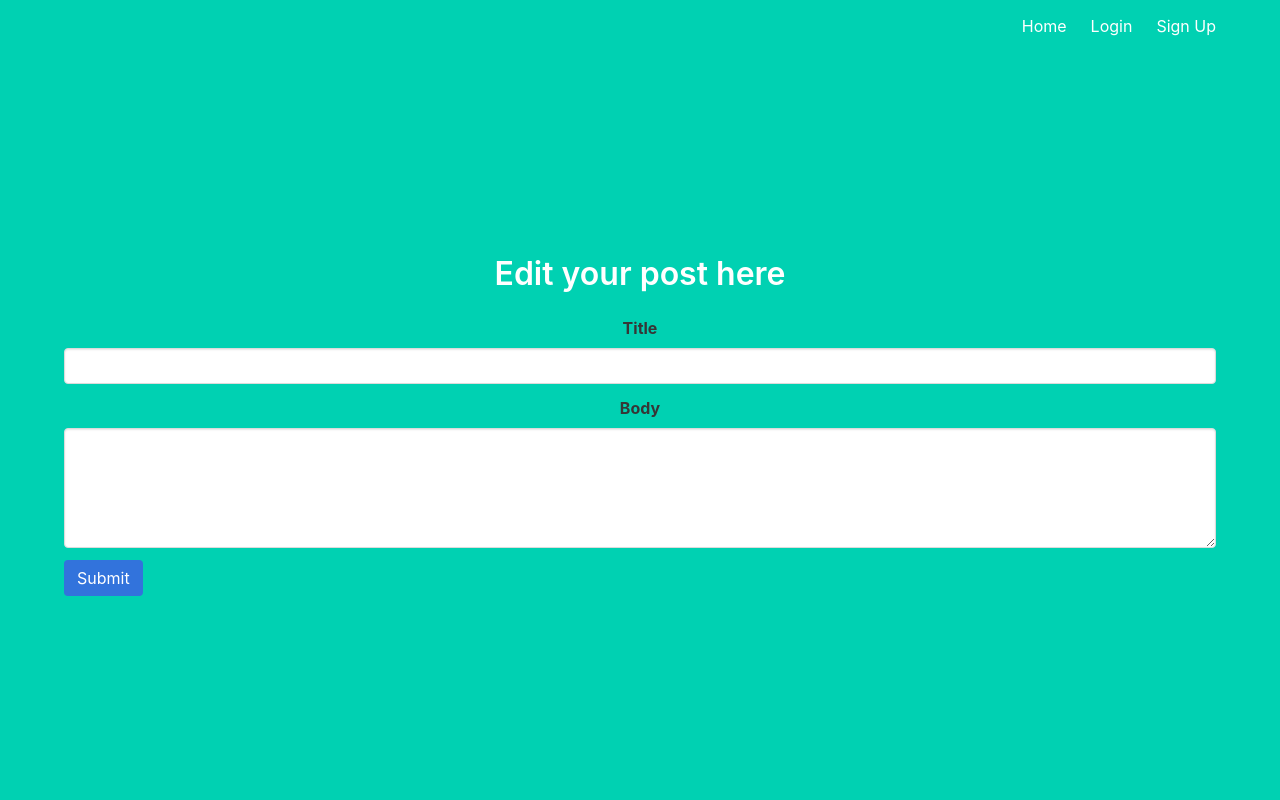
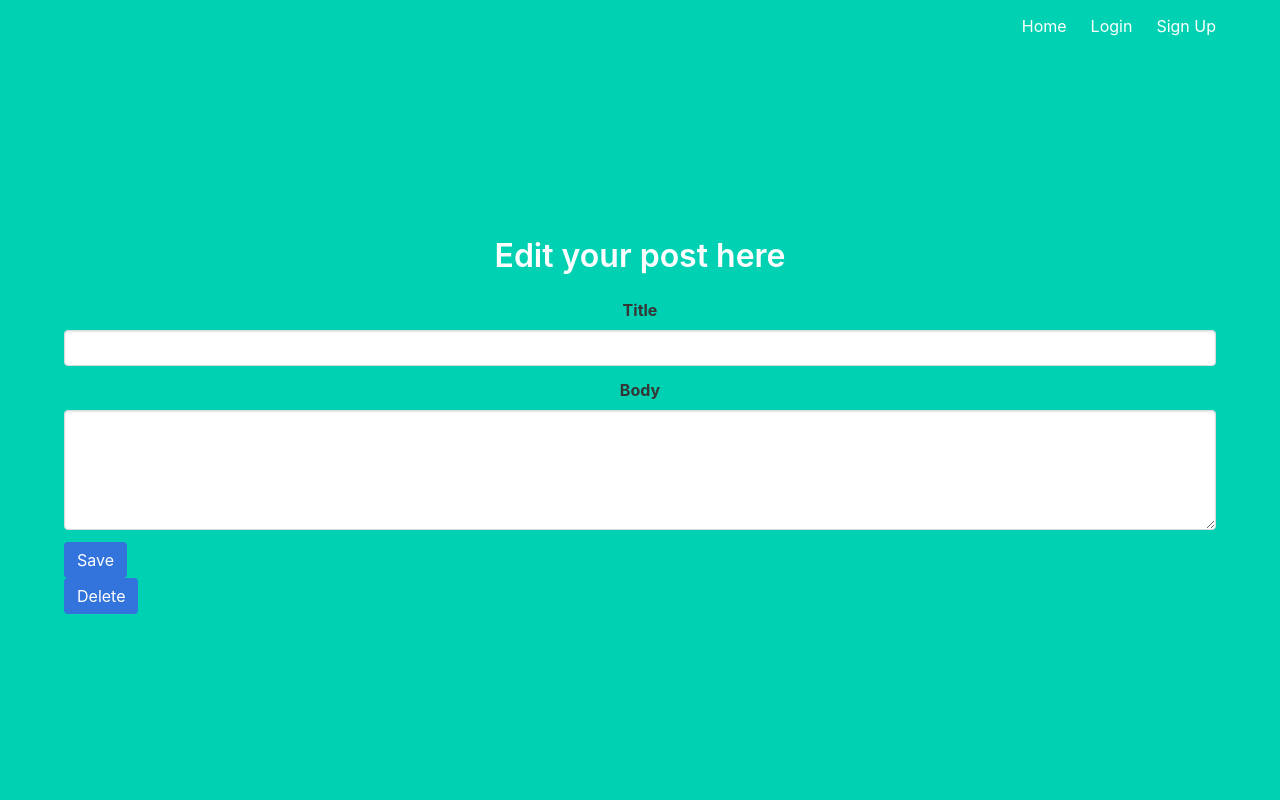
Before and after one commit to mehak24k/epiphany, a Python web app: template templates/blog/update.html in a window 1280 px wide. Run offline with Jinja, Linux system fonts and the light colour scheme; the template is opened without the code that fills it, so the values that code supplies are empty.

Commit message:
Added post delete function

```diff
--- a/templates/blog/update.html
+++ b/templates/blog/update.html
@@ -27,7 +27,15 @@
   {% endwith %}
   <div class="field is-grouped">
     <div class="control">
-      <button class="button is-link">Submit</button>
+      <button class="button is-link">Save</button>
+    </div>
+  </div>
+</form>
+
+<form action="{{ url_for('blog.delete', post_id=post.id) }}"method="POST">
+  <div class="field is-grouped">
+    <div class="control">
+      <button class="button is-link">Delete</button>
     </div>
   </div>
 </form>
```
